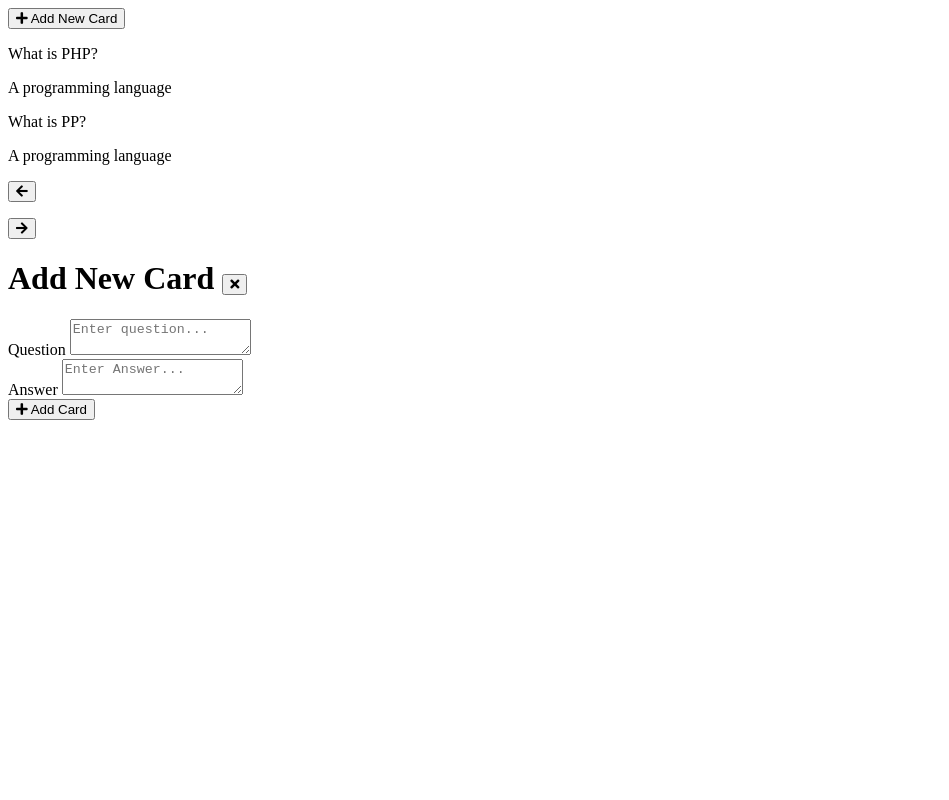
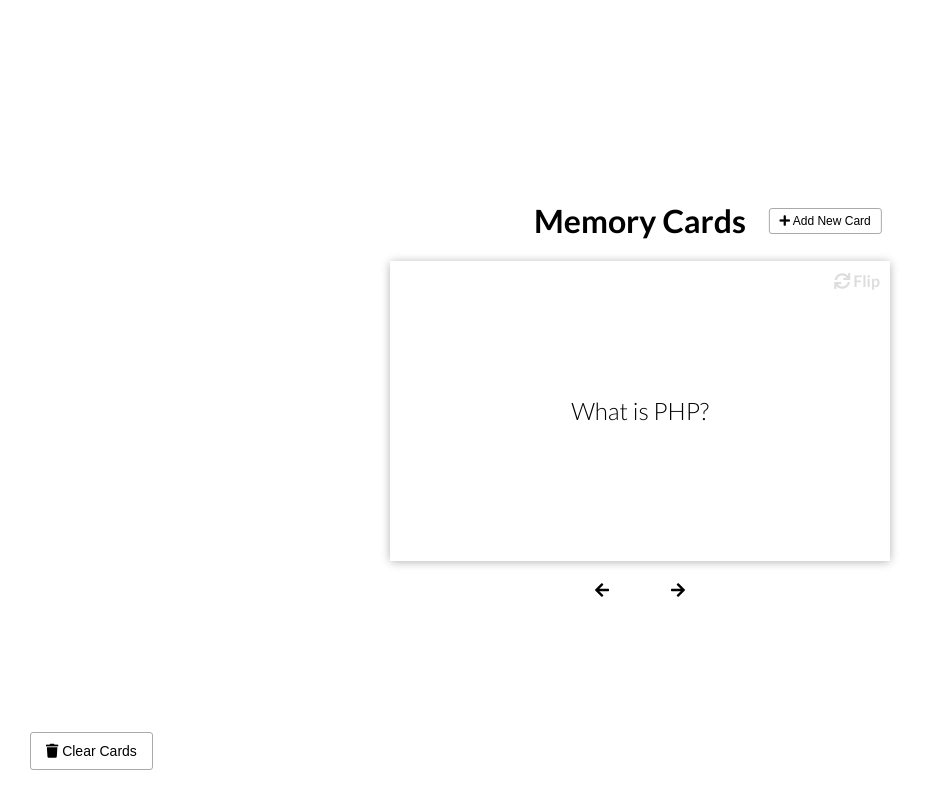
Before and after one commit to thongth/memory-cards, a plain HTML site: page index.html in a window 1280 px wide. Shown: the whole page, without its empty margins (0-949 px from the left). Drawn offline with Linux system fonts and the light colour scheme.

Commit message:
Update styling

```diff
--- a/index.html
+++ b/index.html
@@ -8,9 +8,16 @@
     <title>Memory Cards</title>
 </head>
 <body>
-    <button id="clear" class="btn btn-small">
-        <i class="fas fa-plus"></i> Add New Card
+    <button id="clear" class="clear btn">
+        <i class="fas fa-trash"></i> Clear Cards
     </button>
+
+    <h1>
+        Memory Cards
+        <button id="show" class="btn btn-small">
+          <i class="fas fa-plus"></i> Add New Card
+        </button>
+    </h1>
 
     <div id="cards-container" class="cards">
         <div class="card active">
--- a/style.css
+++ b/style.css
@@ -0,0 +1,190 @@
+@import url('https://fonts.googleapis.com/css?family=Lato:300,500,700&display=swap');
+
+* {
+    box-sizing: border-box;
+}
+
+body {
+    background-color: #fff;
+    display: flex;
+    flex-direction: column;
+    align-items: center;
+    justify-content: center;
+    height: 100vh;
+    margin: 0;
+    overflow: hidden;
+    font-family: 'Lato', sans-serif;
+}
+
+h1 {
+    position: relative;
+}
+
+h1 button {
+    position: absolute;
+    right: 0;
+    transform: translate(120%, -50%);
+    z-index: 2;
+}
+
+.btn {
+    cursor: pointer;
+    background-color: #fff;
+    border: 1px solid #aaa;
+    border-radius: 3px;
+    font-size: 14px;
+    margin-top: 20px;
+    padding: 10px 15px;
+}
+
+.btn-small {
+    font-size: 12px;
+    padding: 5px 10px;
+}
+
+.btn-ghost {
+    border: 0;
+    background-color: transparent;
+}
+
+.clear {
+    position: absolute;
+    bottom: 30px;
+    left: 30px;
+}
+
+.cards {
+    perspective: 1000px;
+    position: relative;
+    height: 300px;
+    width: 500px;
+    max-width: 100%;
+}
+
+.card {
+    position: absolute;
+    opacity: 0;
+    font-size: 1.5em;
+    top: 0;
+    left: 0;
+    height: 100%;
+    width: 100%;
+    transform: translateX(50%) rotateY(-10deg);
+    transition: transform 0.4s ease, opacity 0.4s ease;
+}
+
+.card.active {
+    cursor: pointer;
+    opacity: 1;
+    z-index: 10;
+    transform: translateX(0) rotateY(0deg);
+}
+
+.card.left {
+    transform: translateX(-50%) rotate(10deg);
+}
+
+.inner-card {
+    box-shadow: 0 1px 10px rgba(0, 0, 0, 0.3);
+    border-radius: 4px;
+    height: 100%;
+    width: 100%;
+    position: relative;
+    transform-style: preserve-3d;
+    transition: transform 0.4s ease;
+}
+
+.card.show-answer .inner-card {
+    transform: rotateX(180deg);
+}
+
+.inner-card-front,
+.inner-card-back {
+    backface-visibility: hidden;
+    position: absolute;
+    top: 0;
+    left: 0;
+    display: flex;
+    align-items: center;
+    justify-content: center;
+    height: 100%;
+    width: 100%;
+    background-color: #fff;
+}
+
+.inner-card-front {
+    transform: rotateX(0deg);
+    z-index: 2;
+}
+
+.inner-card-back {
+    transform: rotateX(180deg);
+}
+
+.inner-card-front::after,
+.inner-card-back::after {
+    content: '\f021   Flip';
+    font-family: 'Font Awesome 5 Free', Lato, sans-serif;
+    position: absolute;
+    top: 10px;
+    right: 10px;
+    font-weight: bold;
+    font-size: 16px;
+    color: #ddd;
+}
+
+.navigation {
+    display: flex;
+    margin: 20px 0;
+}
+
+.navigation .nav-button {
+    border: none;
+    background-color: transparent;
+    cursor: pointer;
+    font-size: 16px;
+}
+
+.navigation p {
+    margin: 0 25px;
+}
+
+.add-container {
+    opacity: 0;
+    z-index: -1;
+    background-color: #f0f0f0;
+    border-top: 2px solid #eee;
+    display: flex;
+    flex-direction: column;
+    align-items: center;
+    justify-content: center;
+    padding: 10px 0;
+    position: absolute;
+    top: 0;
+    bottom: 0;
+    width: 100%;
+    transition: 0.3s ease;
+}
+
+.add-container.show {
+    opacity: 1;
+    z-index: 2;
+}
+
+.add-container h3 {
+    margin: 10px 0;
+}
+
+.form-group label {
+    display: block;
+    margin: 20px 0 10px;
+}
+
+.form-group textarea {
+    border: 1px solid #aaa;
+    border-radius: 3px;
+    font-size: 16px;
+    padding: 12px;
+    min-width: 500px;
+    max-width: 100%;
+}
```
